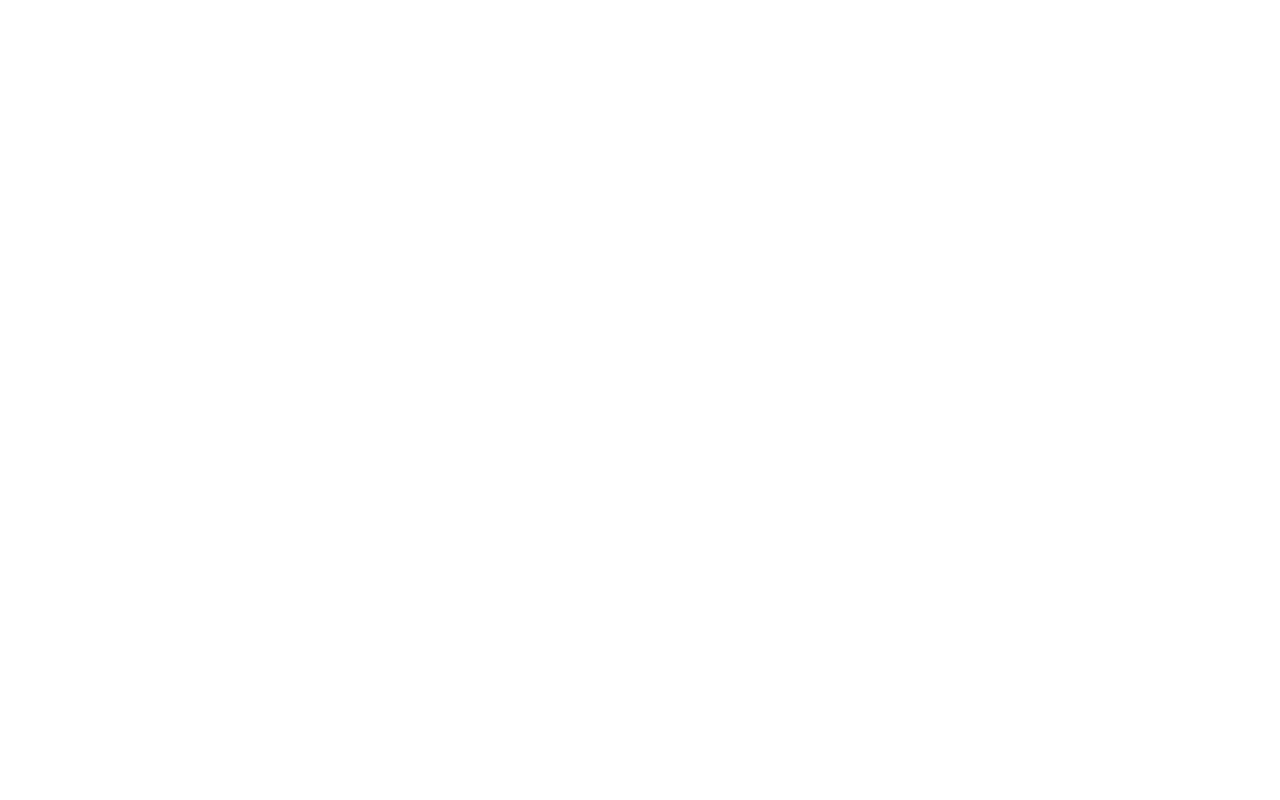
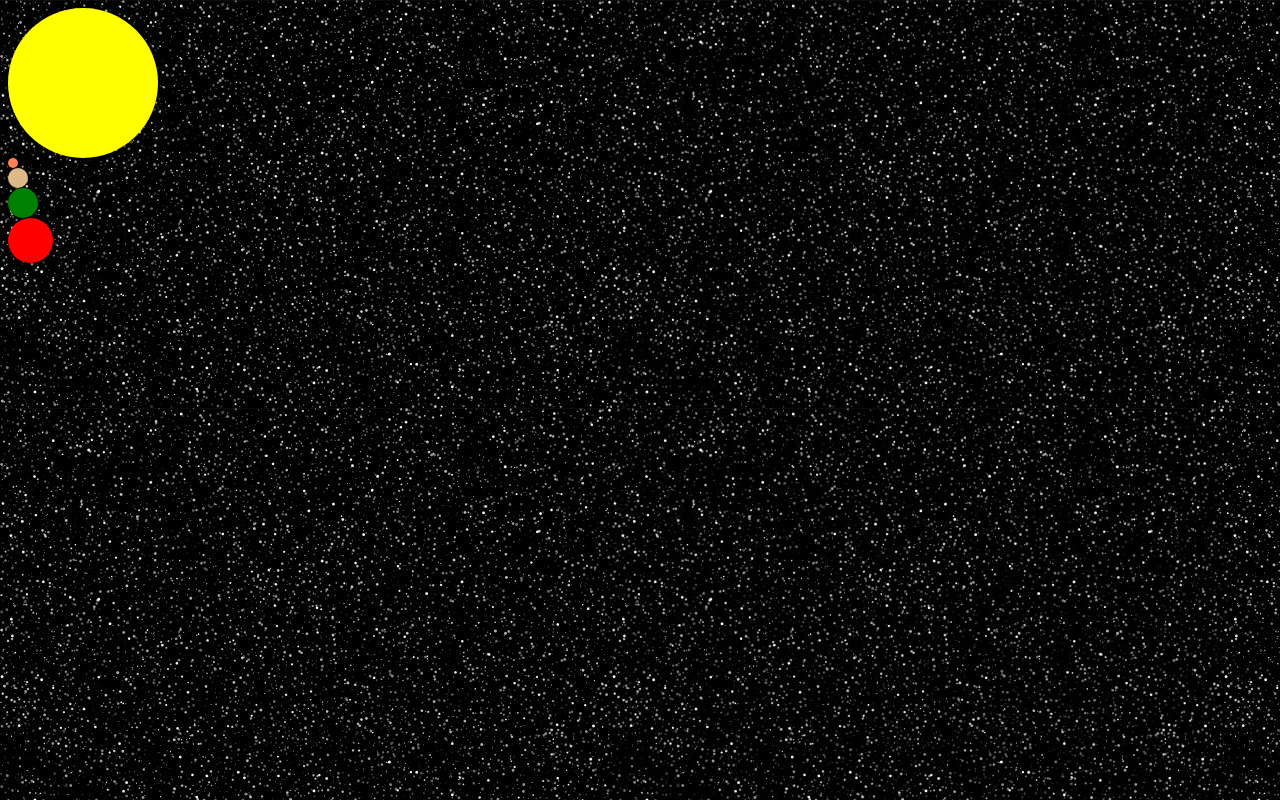
Before and after one commit to Pittlicious/SolarSystem, a plain HTML site: page index.html in a window 1280 px wide. Drawn offline with Linux system fonts and the light colour scheme.

Commit message:
Update index.html and index.css, add galaxy background image

```diff
--- a/index.css
+++ b/index.css
@@ -1 +1,43 @@
-body{}
+body{
+    background-image: url('Images/Galaxy&Stars.jpg');
+}
+
+.sunCircle{
+    height: 150px;
+    width: 150px;
+    background-color: yellow;
+    border-radius: 50%;
+    margin-right: 5px;
+}
+
+.mercuryCircle{
+    height: 10px;
+    width: 10px;
+    background-color: coral;
+    border-radius: 50%;
+    margin-right: 5px;
+}
+
+.venusCircle{
+    height: 20px;
+    width: 20px;
+    background-color: burlywood;
+    border-radius: 50%;
+    margin-right: 5px;
+}
+
+.earthCircle{
+    height: 30px;
+    width: 30px;
+    background-color: green;
+    border-radius: 50%;
+    margin-right: 5px;
+}
+
+.marsCircle{
+    height: 45px;
+    width: 45px;
+    background-color: red;
+    border-radius: 50%;
+    margin-right: 5px;
+}
--- a/index.html
+++ b/index.html
@@ -1,8 +1,22 @@
 <!DOCTYPE html>
 <html lang="en">
+    <head>
+        <meta charset="UTF-8">
+        <meta name="viewport" content="width=device-width, initial-scale=1.0">
+        <title>Solar System</title>
+        <link rel="stylesheet" href="index.css">
+    </head>
     <body>
         <div>
-
+            <div>
+                <div>
+                    <div class="sunCircle"></div>
+                    <div class="mercuryCircle"></div>
+                    <div class="venusCircle"></div>
+                    <div class="earthCircle"></div>
+                    <div class="marsCircle"></div>
+                </div>
+            </div>
         </div>
     </body>
 </html>
```
Also changed, not shown: Images/Galaxy&Stars.jpg (added).
